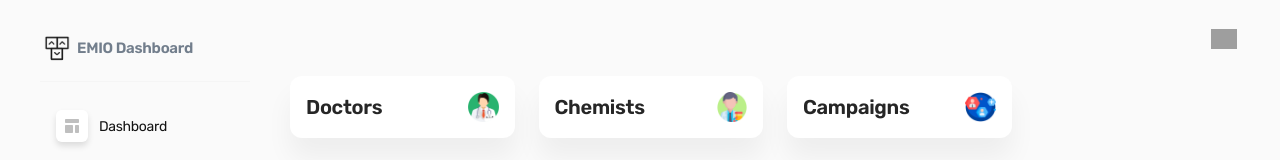
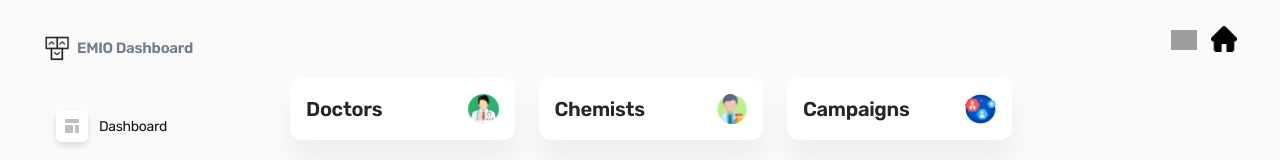
Before and after one commit to raihan2945/emio_mio_frontend, a React (Create React App) app: page / in a window 1280 px wide. Shown: the top 160 px of the page. Built offline with nearby package versions, Linux system fonts and the light colour scheme; grey boxes are pictures that could not be loaded.

Commit message:
added a home icon in header

```diff
--- a/src/components/layout/Header.js
+++ b/src/components/layout/Header.js
@@ -423,6 +423,13 @@ function Header({
               </div>
             </div>
           </Drawer>
+          <Link to="/dashboard" className="btn-sign-in">
+            <img
+              style={{ width: "26px", height: "auto", objectFit:"contain" }}
+              src="/icons/home.png"
+            />
+            {/* <span>Sign in</span> */}
+          </Link>
           <Link to="/mio/profile" className="btn-sign-in">
             <img
               style={{ width: "26px", height: "auto", objectFit:"contain" }}
```
Also changed, not shown: public/icons/home.png (added).
